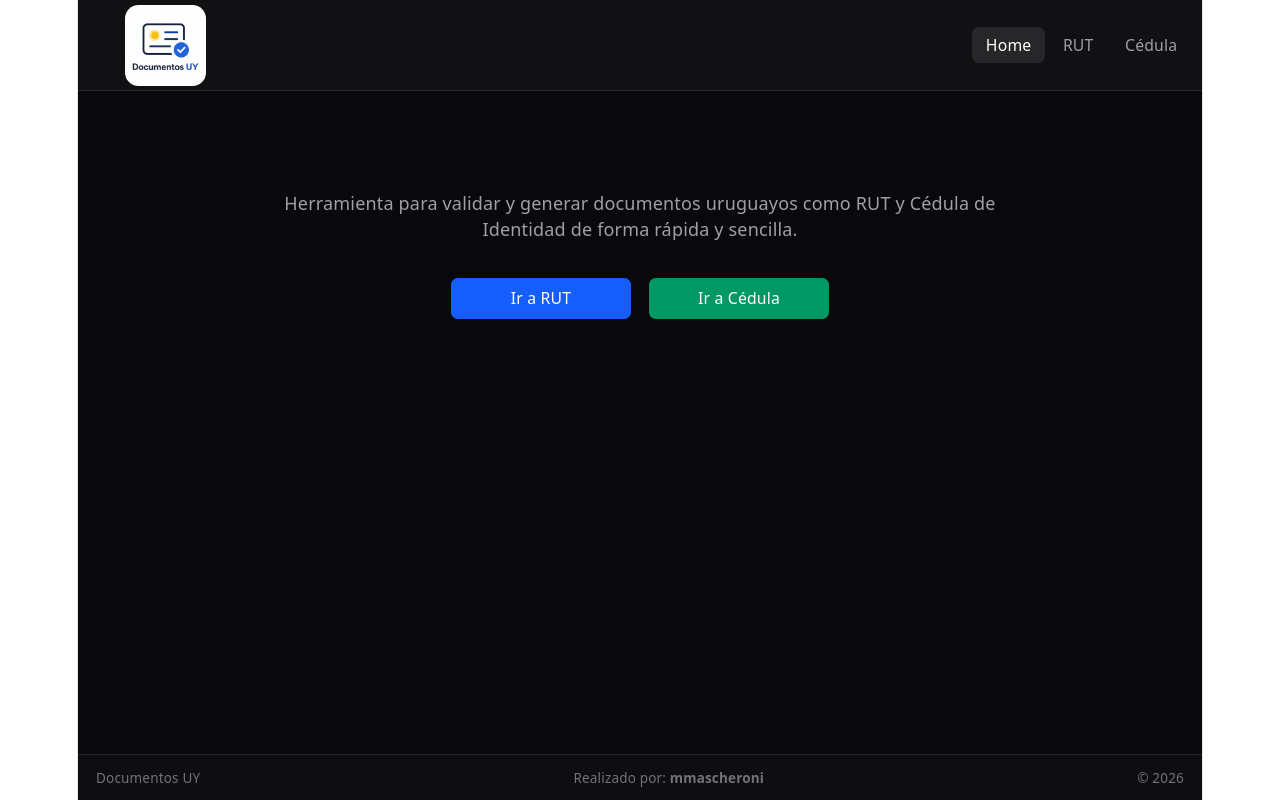
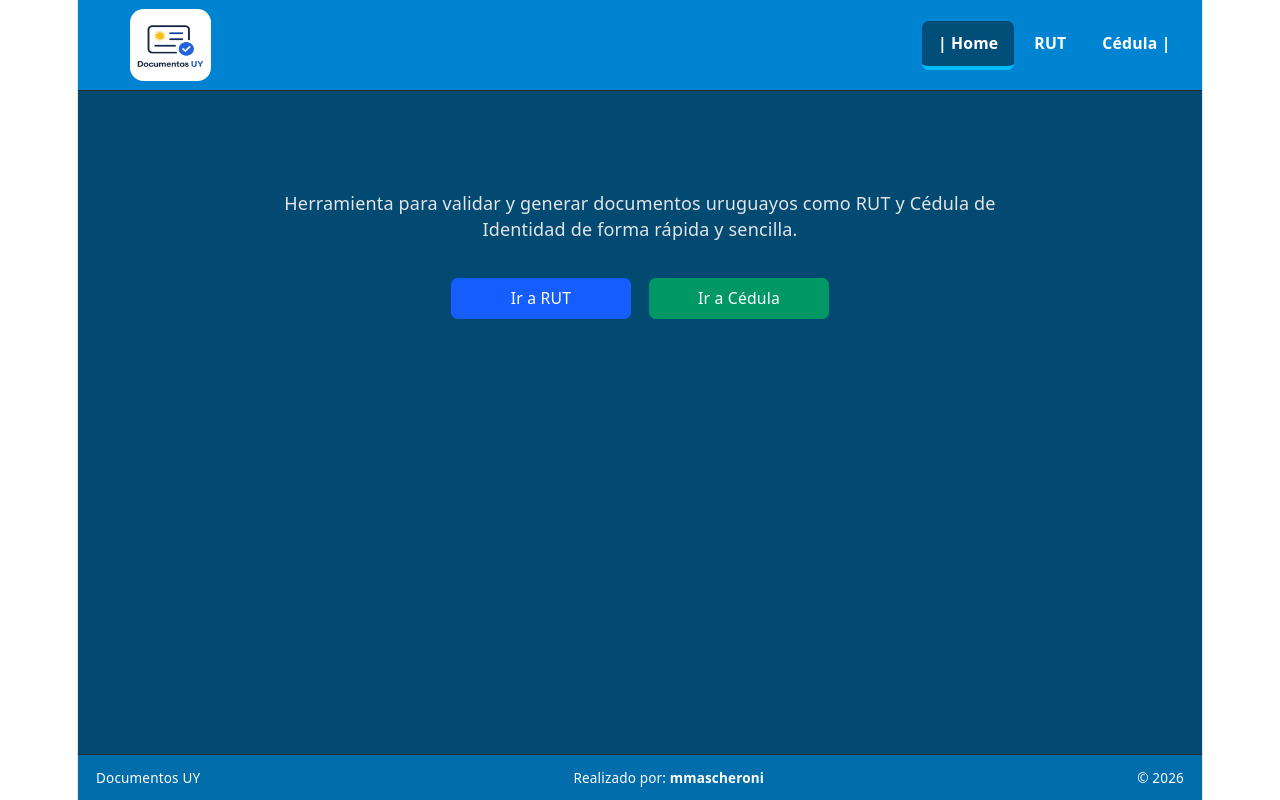
Before and after one commit to mmascheroni/react-ts-documentos-uy-tool, a React (Vite) app: page /#/ in a window 1280 px wide. Built offline with nearby package versions, Linux system fonts and the light colour scheme.

Commit message:
Mejoras visuales y paleta de colores

```diff
--- a/src/components/Card.tsx
+++ b/src/components/Card.tsx
@@ -11,8 +11,8 @@ export function Card({ children, className = "" }: CardProps) {
             className={`
                 rounded-lg
                 border
-                border-zinc-800
-                bg-zinc-900/40
+                border-sky-800
+                bg-sky-900/40
                 backdrop-blur
                 p-4
                 text-zinc-100
--- a/src/components/CedulaGenerator.tsx
+++ b/src/components/CedulaGenerator.tsx
@@ -21,8 +21,8 @@ export function CedulaGenerator() {
 
             {cedula && (
                 <Card>
-                    <p className="font-bold">Cédula generada</p>
-                    <p className="text-lg">{cedula}</p>
+                    <p className="text-sm text-zinc-400">Cédula generada</p>
+                    <p className="text-xl font-semibold tracking-wide">{cedula}</p>
                 </Card>
             )}
 
--- a/src/components/CedulaValidator.tsx
+++ b/src/components/CedulaValidator.tsx
@@ -27,7 +27,7 @@ export function CedulaValidator() {
                 placeholder="Ej: 12345678"
             />
 
-            <Button onClick={handleValidate}>
+            <Button className="ml-4" onClick={handleValidate}>
                 Validar
             </Button>
 
--- a/src/components/Footer.tsx
+++ b/src/components/Footer.tsx
@@ -1,7 +1,7 @@
 export default function Footer() {
     return (
-        <footer className="border-t border-zinc-800 bg-zinc-900/40">
-            <div className="max-w-5xl mx-auto px-4 py-3 flex justify-between text-xs text-zinc-500">
+        <footer className="border-t border-zinc-800 bg-sky-600/60">
+            <div className="max-w-5xl mx-auto px-4 py-3 flex justify-between text-xs text-white">
                 <span>Documentos UY</span>
                 <span>Realizado por: <b>mmascheroni</b></span>
                 <span>© 2026</span>
--- a/src/components/Input.tsx
+++ b/src/components/Input.tsx
@@ -4,12 +4,11 @@ export function Input({ className = "", ...props }: InputProps) {
     return (
         <input
             className={`
-                w-full
-                bg-zinc-900
+                bg-sky-900
                 border
-                border-zinc-800
+                border-white
                 text-zinc-100
-                placeholder:text-zinc-500
+                placeholder:text-white
                 px-3
                 py-2
                 rounded-md
--- a/src/components/Layout.tsx
+++ b/src/components/Layout.tsx
@@ -4,7 +4,7 @@ import Footer from "./Footer";
 
 export default function Layout() {
     return (
-        <div className="min-h-screen flex flex-col bg-zinc-950 text-zinc-100">
+        <div className="min-h-screen flex flex-col bg-sky-900 text-white">
             <Navbar />
 
             <main className="flex-1 max-w-5xl mx-auto w-full px-4 py-6">
--- a/src/components/Navbar.tsx
+++ b/src/components/Navbar.tsx
@@ -5,24 +5,24 @@ export default function Navbar() {
     const location = useLocation();
 
     const linkClass = (path: string) =>
-        `px-3 py-1.5 rounded-md text-sm transition ${
+        `px-3.5 py-2.5 rounded-md text-sm transition ${
             location.pathname === path
-                ? "bg-zinc-800 text-white"
-                : "text-zinc-400 hover:text-white hover:bg-zinc-800"
+                ? "bg-sky-900/90 text-white border-b-4 border-sky-400"
+                : "text-white hover:text-white hover:bg-sky-900"
         }`;
 
     return (
-        <header className="sticky top-0 z-50 border-b border-zinc-800 bg-zinc-900/60 backdrop-blur-md">
-            <div className="max-w-5xl h-20 mx-auto px-2.5 py-1 flex items-center justify-between ml-8">
+        <header className="sticky top-0 z-50 border-b border-zinc-800 bg-sky-600 backdrop-blur-md">
+            <div className="max-w-5xl h-20 mx-auto px-3.5 py-2 flex items-center justify-between ml-8">
 
-                <h1 className="">
-                    <img src={logoDocumentoUY} alt="Logo Documentos UY" className="rounded-xl w-18" />
+                <h1 className="cursor-pointer transition hover:scale-105 hover:rotate-1.5">
+                    <img src={logoDocumentoUY} alt="Logo Documentos UY" className="rounded-xl w-18 h-16" />
                 </h1>
 
                 <nav className="flex gap-1">
-                    <Link to="/" className={linkClass("/")}>Home</Link>
-                    <Link to="/rut" className={linkClass("/rut")}>RUT</Link>
-                    <Link to="/cedula" className={linkClass("/cedula")}>Cédula</Link>
+                    <Link to="/" className={linkClass("/")}><b>| Home </b></Link>
+                    <Link to="/rut" className={linkClass("/rut")}><b>RUT</b></Link>
+                    <Link to="/cedula" className={linkClass("/cedula")}><b>Cédula |</b></Link>
                 </nav>
 
             </div>
--- a/src/components/RutValidator.tsx
+++ b/src/components/RutValidator.tsx
@@ -27,7 +27,7 @@ export function RutValidator() {
                 placeholder="Ej: 215084310018"
             />
 
-            <Button onClick={handleValidate}>
+            <Button className="ml-4" onClick={handleValidate}>
                 Validar
             </Button>
 
--- a/src/index.css
+++ b/src/index.css
@@ -36,7 +36,7 @@
     :root {
         --text: #9ca3af;
         --text-h: #f3f4f6;
-        --bg: #16171d;
+        --bg: #023646;
         --border: #2e303a;
         --code-bg: #1f2028;
         --accent: #c084fc;
--- a/src/pages/Cedula.tsx
+++ b/src/pages/Cedula.tsx
@@ -38,7 +38,7 @@ export default function Cedula() {
             </div>
 
             {/* Content */}
-            <div className="border border-zinc-800 rounded-lg p-4 bg-zinc-900/40">
+            <div className="border border-zinc-800 rounded-lg p-4 bg-zinc-900/60">
                 {mode === "validar" ? (
                     <CedulaValidator />
                 ) : (
--- a/src/pages/Home.tsx
+++ b/src/pages/Home.tsx
@@ -5,7 +5,7 @@ export default function Home() {
     return (
         <div className="flex flex-col items-center justify-center text-center py-16">
 
-            <p className="mt-4 max-w-2xl text-zinc-400">
+            <p className="mt-4 max-w-2xl text-zinc-200">
                 Herramienta para validar y generar documentos uruguayos como
                 RUT y Cédula de Identidad de forma rápida y sencilla.
             </p>
--- a/src/pages/Rut.tsx
+++ b/src/pages/Rut.tsx
@@ -44,7 +44,7 @@ export default function Rut() {
 
         </div>
 
-            <div className="border rounded-lg p-4">
+            <div className="border border-zinc-800 rounded-lg p-4 bg-zinc-900/60">
                 {mode === "validar" ? (
                     <RutValidator />
                 ) : (
```
